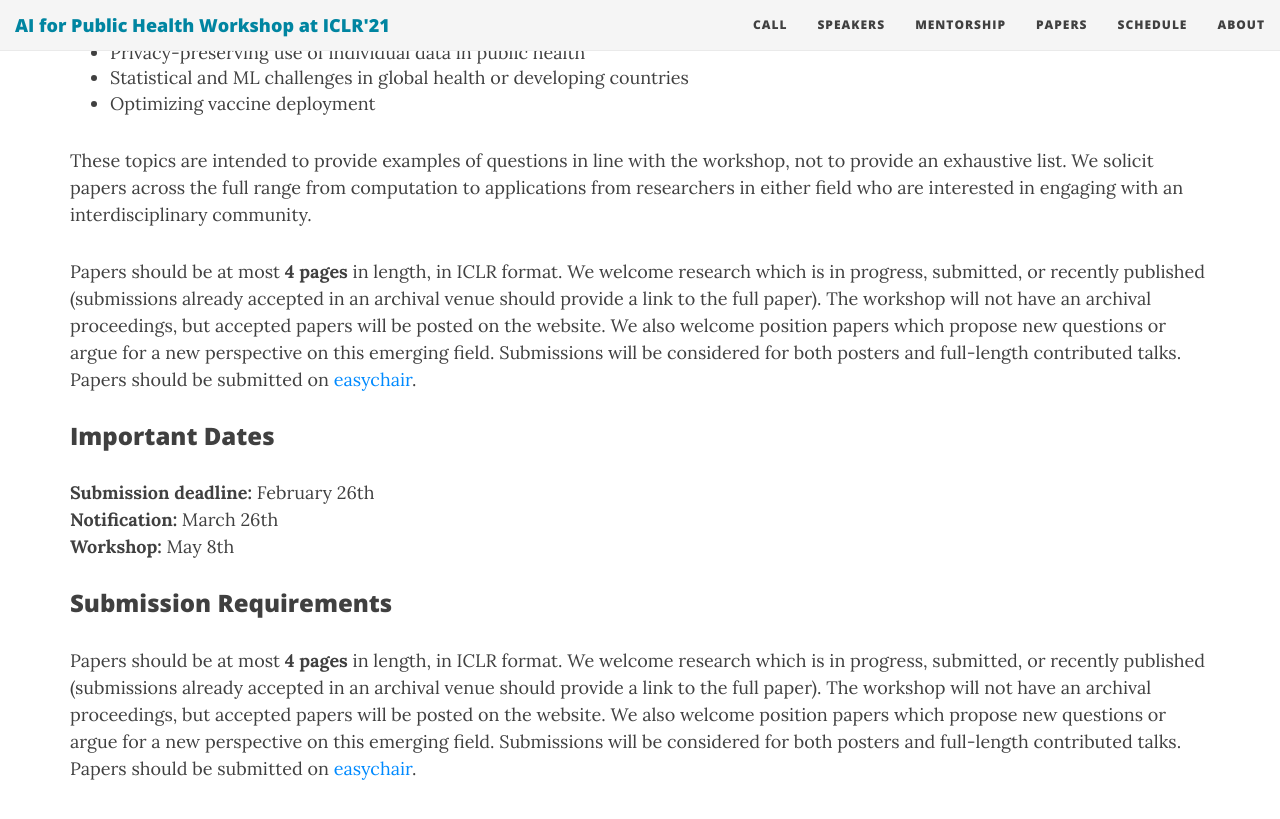
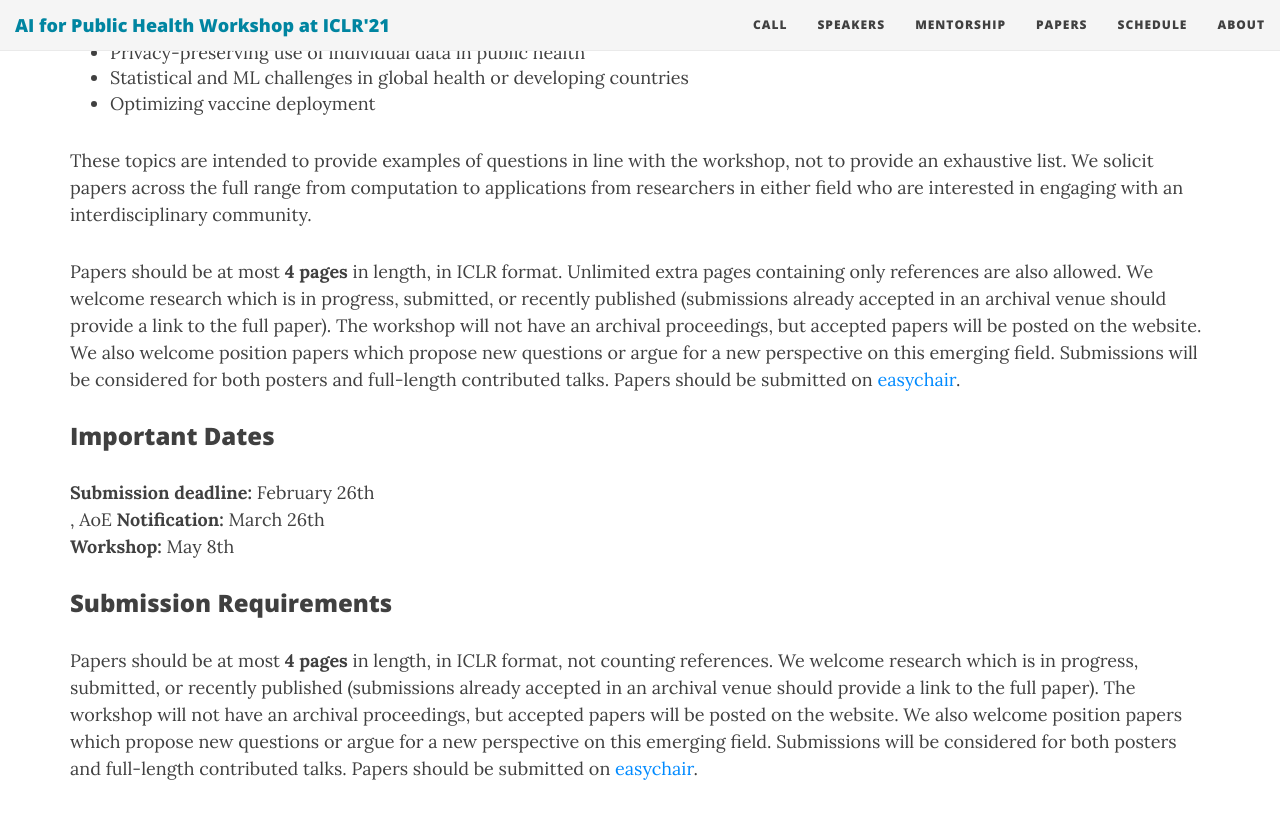
Before and after one commit to slremy/aiforpublichealth.github.io, a Jekyll site: the page built from cfp.md, in a window 1280 px wide and 900 px high, scrolled down 804 px. Shown: the top 819 px of the window. Built offline with Jekyll 4.4.1, drawn with Linux system fonts in a browser that asks for light colours; nearby versions of some CDN libraries.

Commit message:
Update cfp.md

```diff
--- a/cfp.md
+++ b/cfp.md
@@ -25,20 +25,16 @@ Examples of relevant topics for the workshop include (but are not limited to):
 
 These topics are intended to provide examples of questions in line with the workshop, not to provide an exhaustive list. We solicit papers across the full range from computation to applications from researchers in either field who are interested in engaging with an interdisciplinary community.
 
-Papers should be at most **4 pages** in length, in ICLR format. We welcome research which is in progress, submitted, or recently published (submissions already accepted in an archival venue should provide a link to the full paper). The workshop will not have an archival proceedings, but accepted papers will be posted on the website. We also welcome position papers which propose new questions or argue for a new perspective on this emerging field. Submissions will be considered for both posters and full-length contributed talks. Papers should be submitted on [easychair](https://easychair.org/conferences/?conf=iclrai4ph).
+Papers should be at most **4 pages** in length, in ICLR format. Unlimited extra pages containing only references are also allowed. We welcome research which is in progress, submitted, or recently published (submissions already accepted in an archival venue should provide a link to the full paper). The workshop will not have an archival proceedings, but accepted papers will be posted on the website. We also welcome position papers which propose new questions or argue for a new perspective on this emerging field. Submissions will be considered for both posters and full-length contributed talks. Papers should be submitted on [easychair](https://easychair.org/conferences/?conf=iclrai4ph).
 
 
 
 ### Important Dates
 
-**Submission deadline:** February 26th <br>
+**Submission deadline:** February 26th <br>, AoE
 **Notification:** March 26th <br>
 **Workshop:** May 8th
 
 ### Submission Requirements
 
-Papers should be at most **4 pages** in length, in ICLR format. We welcome research which is in progress, submitted, or
-recently published (submissions already accepted in an archival venue should provide a link to the full paper). The workshop
-will not have an archival proceedings, but accepted papers will be posted on the website. We also welcome position papers
-which propose new questions or argue for a new perspective on this emerging field. Submissions will be considered for
-both posters and full-length contributed talks. Papers should be submitted on [easychair](https://easychair.org/conferences/?conf=iclrai4ph).
+Papers should be at most **4 pages** in length, in ICLR format, not counting references. We welcome research which is in progress, submitted, or recently published (submissions already accepted in an archival venue should provide a link to the full paper). The workshop will not have an archival proceedings, but accepted papers will be posted on the website. We also welcome position papers which propose new questions or argue for a new perspective on this emerging field. Submissions will be considered for both posters and full-length contributed talks. Papers should be submitted on [easychair](https://easychair.org/conferences/?conf=iclrai4ph).
```
